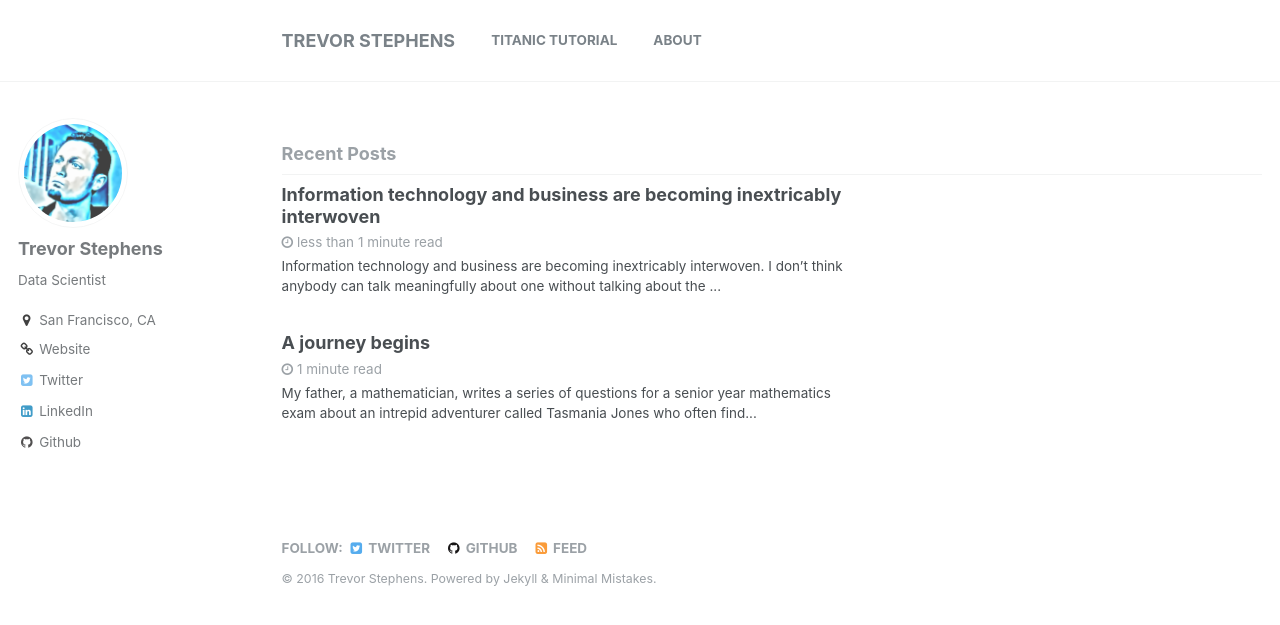
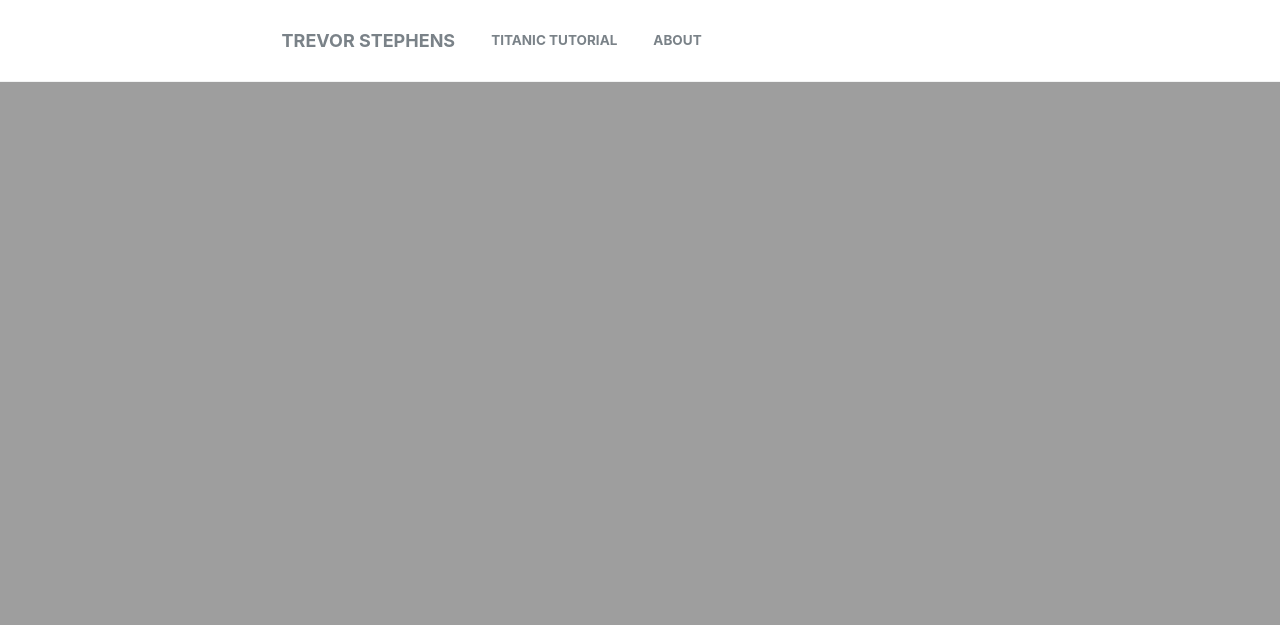
Before and after one commit to trevorstephens/trevorstephens.github.io, a Jekyll site: the page built from index.html, in a window 1280 px wide and 900 px high. Shown: the top 625 px of the window. Built offline with Jekyll 4.4.1, drawn with Linux system fonts in a browser that asks for light colours; the list of posts is cut into pages by our own code.

Commit message:
aesthetics

```diff
--- a/_includes/archive-single.html
+++ b/_includes/archive-single.html
@@ -28,6 +28,17 @@
       {% if post.read_time %}
         <p class="page__meta"><i class="fa fa-clock-o" aria-hidden="true"></i> {% include read-time.html %}</p>
       {% endif %}
+      {% if include.type != "grid" and teaser != blank %}
+        <div class="archive__item-teaser">
+          <img src=
+            {% if teaser contains "http" %}
+              "{{ teaser }}"
+            {% else %}
+              "{{ teaser | prepend: "/images/" | prepend: base_path }}"
+            {% endif %}
+            alt="">
+        </div>
+      {% endif %}
       {% if post.excerpt %}<p class="archive__item-excerpt" itemprop="description">{{ post.excerpt | markdownify | strip_html | truncate: 160 }}</p>{% endif %}
     </article>
   </a>
--- a/_includes/author-profile.html
+++ b/_includes/author-profile.html
@@ -7,11 +7,13 @@
 <div itemscope itemtype="http://schema.org/Person">
 
   <div class="author__avatar">
+    <a href="{{ base_path }}/">
     {% if author.avatar contains "http" %}
     	<img src="{{ author.avatar }}" alt="{{ author.name }}">
     {% else %}
     	<img src="{{ author.avatar | prepend: "/images/" | prepend: base_path }}" class="author__avatar" alt="{{ author.name }}">
     {% endif %}
+    </a>
   </div>
 
   <div class="author__content">
--- a/index.html
+++ b/index.html
@@ -1,6 +1,8 @@
 ---
 layout: archive
 author_profile: true
+header:
+  image: titanic-header.png
 ---
 
 {% include base_path %}
```
